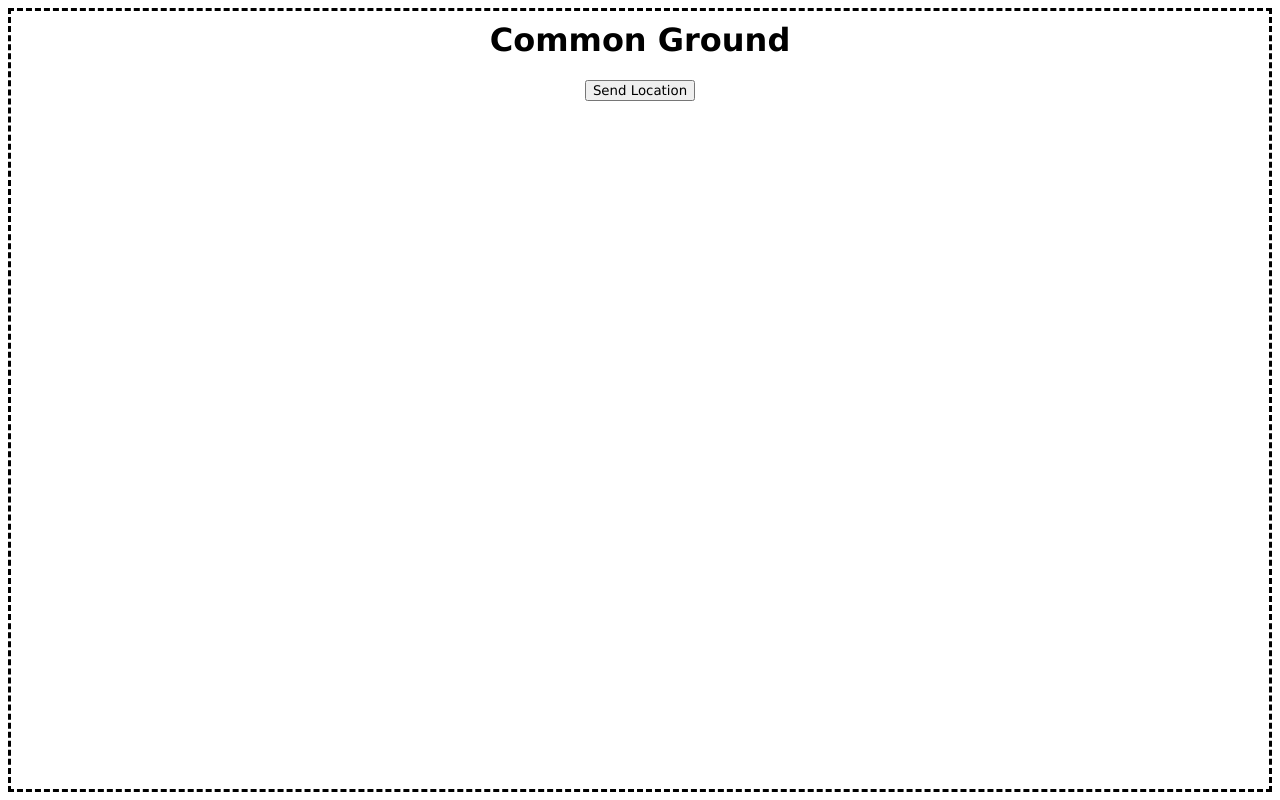
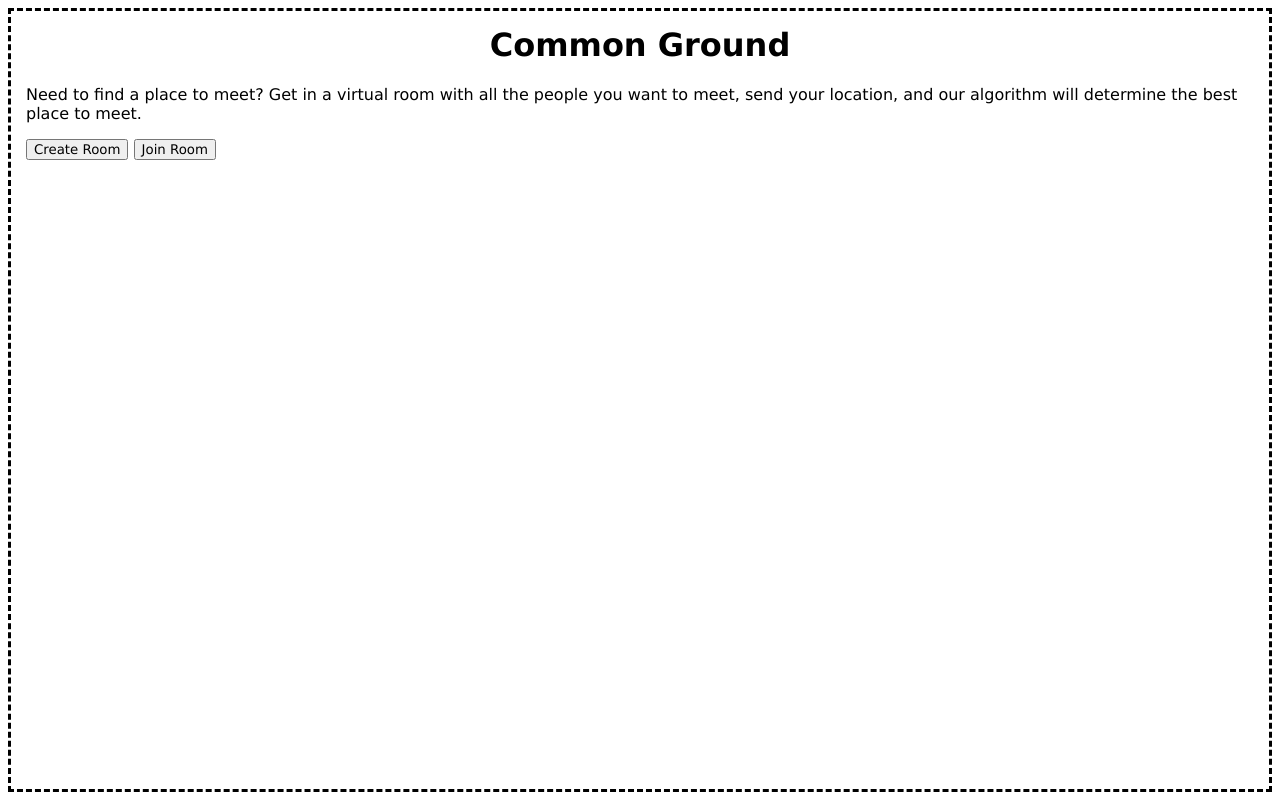
Before and after one commit to DevSatpathy/CommonGround, a plain HTML site: page frontend/scenes/MainPage.html in a window 1280 px wide. Drawn offline with Linux system fonts and the light colour scheme.

Commit message:
Create paragraph and add join/create room button

```diff
--- a/frontend/scenes/MainPage.html
+++ b/frontend/scenes/MainPage.html
@@ -13,8 +13,13 @@
         </div>
 
         <div>
+            <p>Need to find a place to meet? Get in a virtual room with all the people you want to meet, send your location, and our algorithm will determine the best place
+               to meet.
+            </p>
+
             <div>
-                <button id = "locationsender">Send Location</button>
+                <button id = "create-room-btn">Create Room</button>
+                <button id = "join-room-btn">Join Room</button>
             </div>
             <div id="googleMap" style="width:100%;height:400px;" >
 
--- a/frontend/static/style.css
+++ b/frontend/static/style.css
@@ -4,7 +4,7 @@
 
 #overall {
     border-style: dashed;
-    padding: 10px
+    padding: 15px
 }
 
 #sitenameholder {
```
